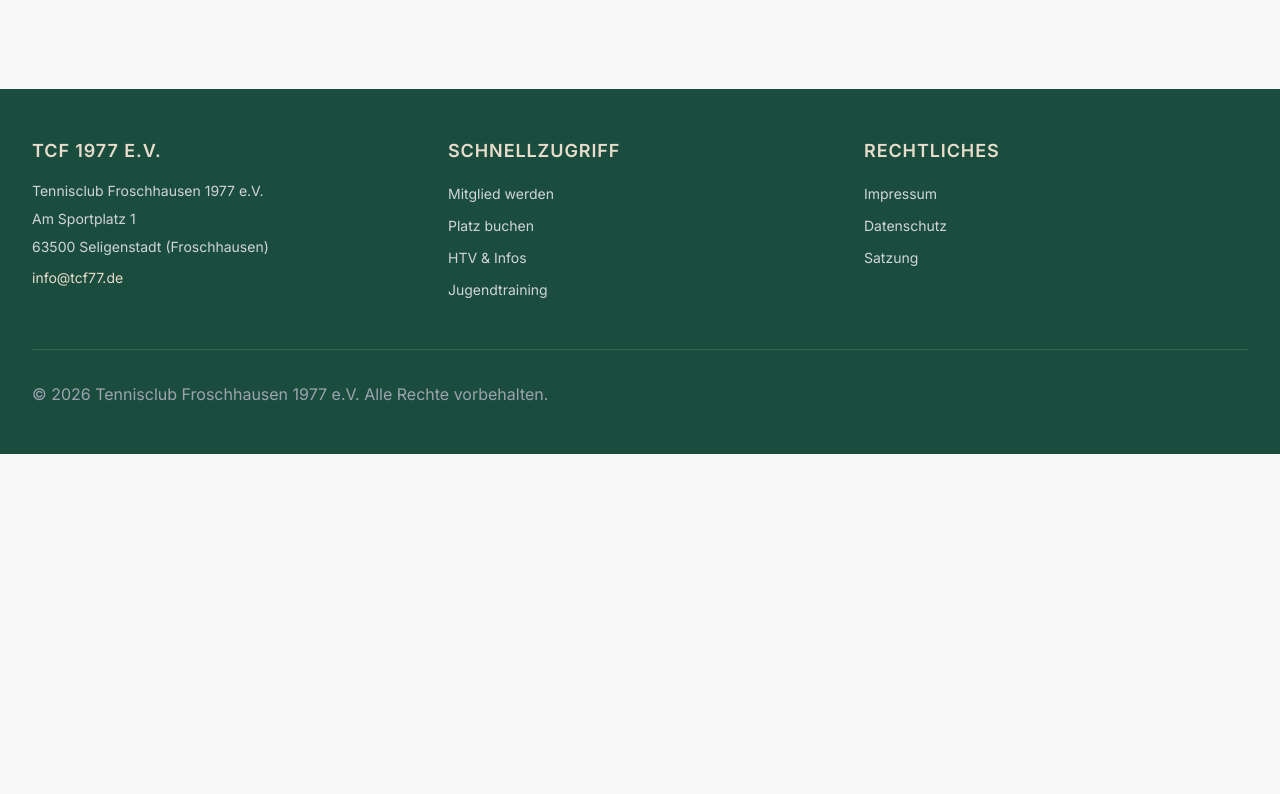
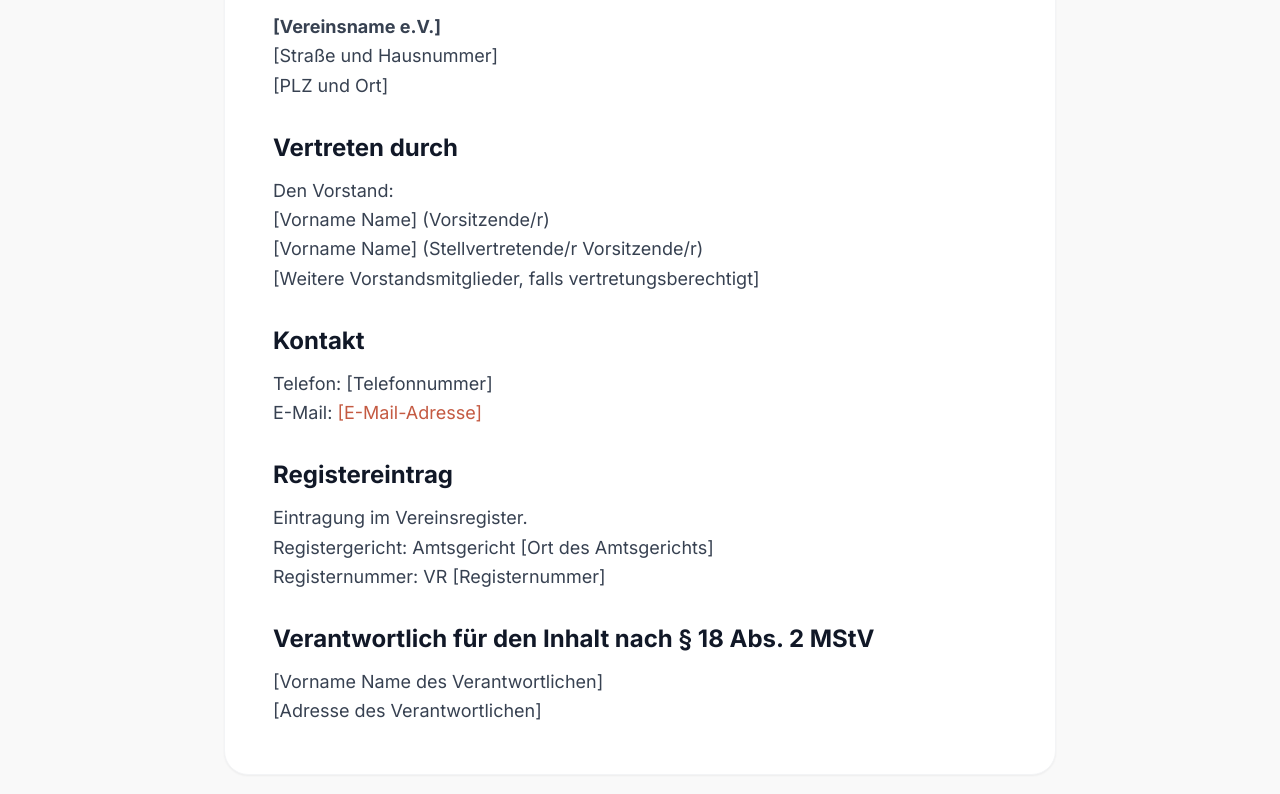
Before and after one commit to LukasW999/TCF-website, a SvelteKit app: page /impressum in a window 1280 px wide. Before the commit this address had no page. Shown: the part 346-1140 px from the top of the page. Before the commit the page ends 800 px from the top, so only its background shows below. Built offline with nearby package versions, Linux system fonts and the light colour scheme.

Commit message:
feat: add impressum and datenschutz pages

```diff
--- /dev/null
+++ b/src/routes/datenschutz/+page.svelte
@@ -0,0 +1,66 @@
+<svelte:head>
+  <title>Datenschutzerklärung | TCF77</title>
+</svelte:head>
+
+<div class="bg-background py-16 sm:py-24">
+  <div class="max-w-4xl mx-auto px-4 sm:px-6 lg:px-8">
+    <div class="bg-white p-8 md:p-12 rounded-3xl shadow-sm border border-gray-100">
+
+      <h1 class="text-4xl font-extrabold text-gray-900 mb-8 border-b border-gray-100 pb-4">Datenschutzerklärung</h1>
+
+      <div class="space-y-8 text-lg text-gray-700">
+
+        <section>
+          <h2 class="text-2xl font-bold text-gray-900 mb-4">1. Datenschutz auf einen Blick</h2>
+          <p class="leading-relaxed mb-4">
+            Die folgenden Hinweise geben einen einfachen Überblick darüber, was mit Ihren personenbezogenen Daten passiert, wenn Sie diese Website besuchen. Personenbezogene Daten sind alle Daten, mit denen Sie persönlich identifiziert werden können.
+          </p>
+          <p class="leading-relaxed">
+            Da es sich bei dieser Präsenz um eine rein statische Website ohne eigene Datenbank handelt, werden prinzipiell so wenig Daten wie möglich verarbeitet und wir erheben von uns aus keine aktiven Nutzerdaten.
+          </p>
+        </section>
+
+        <section>
+          <h2 class="text-2xl font-bold text-gray-900 mb-4">2. Kein Tracking, keine Cookies, keine externen Dienste</h2>
+          <p class="leading-relaxed mb-4">Wir nehmen den Schutz Ihrer Daten sehr ernst. Für diese Website gilt strikt:</p>
+          <ul class="list-disc pl-6 space-y-3">
+            <li><strong>Keine Cookies:</strong> Diese Website speichert absolut keine Cookies auf den Endgeräten der Nutzer.</li>
+            <li><strong>Kein Analytics oder Tracking:</strong> Wir setzen keine Webanalyse-Tools (wie Google Analytics, Matomo o.ä.) ein, um das Verhalten unserer Besucher zu verfolgen.</li>
+            <li><strong>Keine externen Dienste:</strong> Es gibt keine extern eingebundenen Dienste. Wir verwenden keine fremden Plugins, keine eingebetteten YouTube-Videos, kein Google Maps und binden keine externen Webfonts ein (alle Schriftarten liegen lokal auf dem Server bzw. werden ohne Tracking bereitgestellt).</li>
+          </ul>
+        </section>
+
+        <section>
+          <h2 class="text-2xl font-bold text-gray-900 mb-4">3. Hosting bei GitHub Pages</h2>
+          <p class="leading-relaxed mb-4">
+            Wir hosten unsere Website bei GitHub Pages. Anbieter ist die GitHub Inc., 88 Colin P Kelly Jr St, San Francisco, CA 94107, USA (nachfolgend: "GitHub").
+          </p>
+          <p class="leading-relaxed mb-4">
+            Wenn Sie unsere Website besuchen, erfasst GitHub automatisch Informationen in sogenannten Server-Logfiles. Dazu gehören unter anderem:
+          </p>
+          <ul class="list-disc pl-6 space-y-2 mb-4">
+            <li>Ihre IP-Adresse</li>
+            <li>Datum und Uhrzeit der Anfrage</li>
+            <li>Browsertyp und Browserversion</li>
+            <li>Verwendetes Betriebssystem</li>
+            <li>Referrer URL (die zuvor besuchte Seite)</li>
+          </ul>
+          <p class="leading-relaxed">
+            Die Erfassung und Verarbeitung dieser Daten (insbesondere der IP-Adresse) ist technisch notwendig, um die Website an Ihren Browser auszuliefern, und erfolgt auf Grundlage unseres berechtigten Interesses an einer fehlerfreien und sicheren Bereitstellung unserer Website gemäß <strong>Art. 6 Abs. 1 lit. f DSGVO</strong>.
+          </p>
+        </section>
+
+        <section>
+          <h2 class="text-2xl font-bold text-gray-900 mb-4">4. Rechte der betroffenen Person</h2>
+          <p class="leading-relaxed mb-4">
+            Sie haben jederzeit das Recht, unentgeltlich Auskunft über Herkunft, Empfänger und Zweck Ihrer gespeicherten personenbezogenen Daten zu erhalten. Sie haben außerdem ein Recht auf Berichtigung oder Löschung dieser Daten. Wenn Sie uns eine Einwilligung zur Datenverarbeitung erteilt haben, können Sie diese jederzeit widerrufen. Ihnen steht des Weiteren ein Beschwerderecht bei der zuständigen Aufsichtsbehörde zu.
+          </p>
+          <p class="leading-relaxed">
+            Für Fragen zum Datenschutz wenden Sie sich bitte an den im Impressum angegebenen Verantwortlichen.
+          </p>
+        </section>
+
+      </div>
+    </div>
+  </div>
+</div>
--- /dev/null
+++ b/src/routes/impressum/+page.svelte
@@ -0,0 +1,59 @@
+<svelte:head>
+  <title>Impressum | TCF77</title>
+</svelte:head>
+
+<div class="bg-background py-16 sm:py-24">
+  <div class="max-w-4xl mx-auto px-4 sm:px-6 lg:px-8">
+    <div class="bg-white p-8 md:p-12 rounded-3xl shadow-sm border border-gray-100">
+
+      <h1 class="text-4xl font-extrabold text-gray-900 mb-8 border-b border-gray-100 pb-4">Impressum</h1>
+
+      <div class="space-y-6 text-lg text-gray-700">
+        <section>
+          <h2 class="text-2xl font-bold text-gray-900 mb-3">Angaben gemäß § 5 DDG</h2>
+          <p class="leading-relaxed">
+            <strong>[Vereinsname e.V.]</strong><br />
+            [Straße und Hausnummer]<br />
+            [PLZ und Ort]
+          </p>
+        </section>
+
+        <section>
+          <h2 class="text-2xl font-bold text-gray-900 mb-3 mt-8">Vertreten durch</h2>
+          <p class="leading-relaxed">
+            Den Vorstand:<br />
+            [Vorname Name] (Vorsitzende/r)<br />
+            [Vorname Name] (Stellvertretende/r Vorsitzende/r)<br />
+            [Weitere Vorstandsmitglieder, falls vertretungsberechtigt]
+          </p>
+        </section>
+
+        <section>
+          <h2 class="text-2xl font-bold text-gray-900 mb-3 mt-8">Kontakt</h2>
+          <p class="leading-relaxed">
+            Telefon: [Telefonnummer]<br />
+            E-Mail: <a href="mailto:[E-Mail-Adresse]" class="text-tennis-clay hover:text-tennis-green">[E-Mail-Adresse]</a>
+          </p>
+        </section>
+
+        <section>
+          <h2 class="text-2xl font-bold text-gray-900 mb-3 mt-8">Registereintrag</h2>
+          <p class="leading-relaxed">
+            Eintragung im Vereinsregister.<br />
+            Registergericht: Amtsgericht [Ort des Amtsgerichts]<br />
+            Registernummer: VR [Registernummer]
+          </p>
+        </section>
+
+        <section>
+          <h2 class="text-2xl font-bold text-gray-900 mb-3 mt-8">Verantwortlich für den Inhalt nach § 18 Abs. 2 MStV</h2>
+          <p class="leading-relaxed">
+            [Vorname Name des Verantwortlichen]<br />
+            [Adresse des Verantwortlichen]
+          </p>
+        </section>
+      </div>
+
+    </div>
+  </div>
+</div>
```
